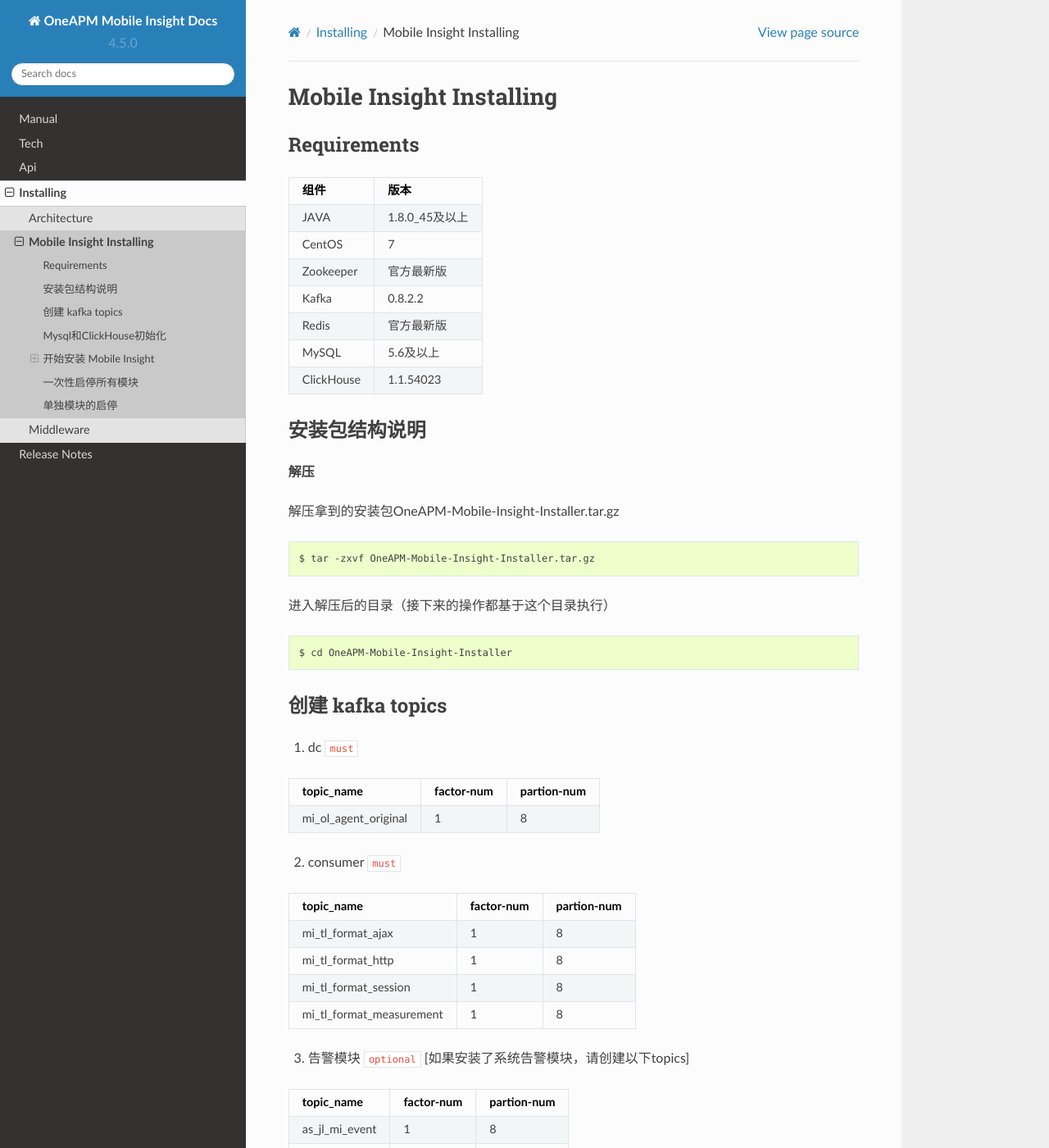
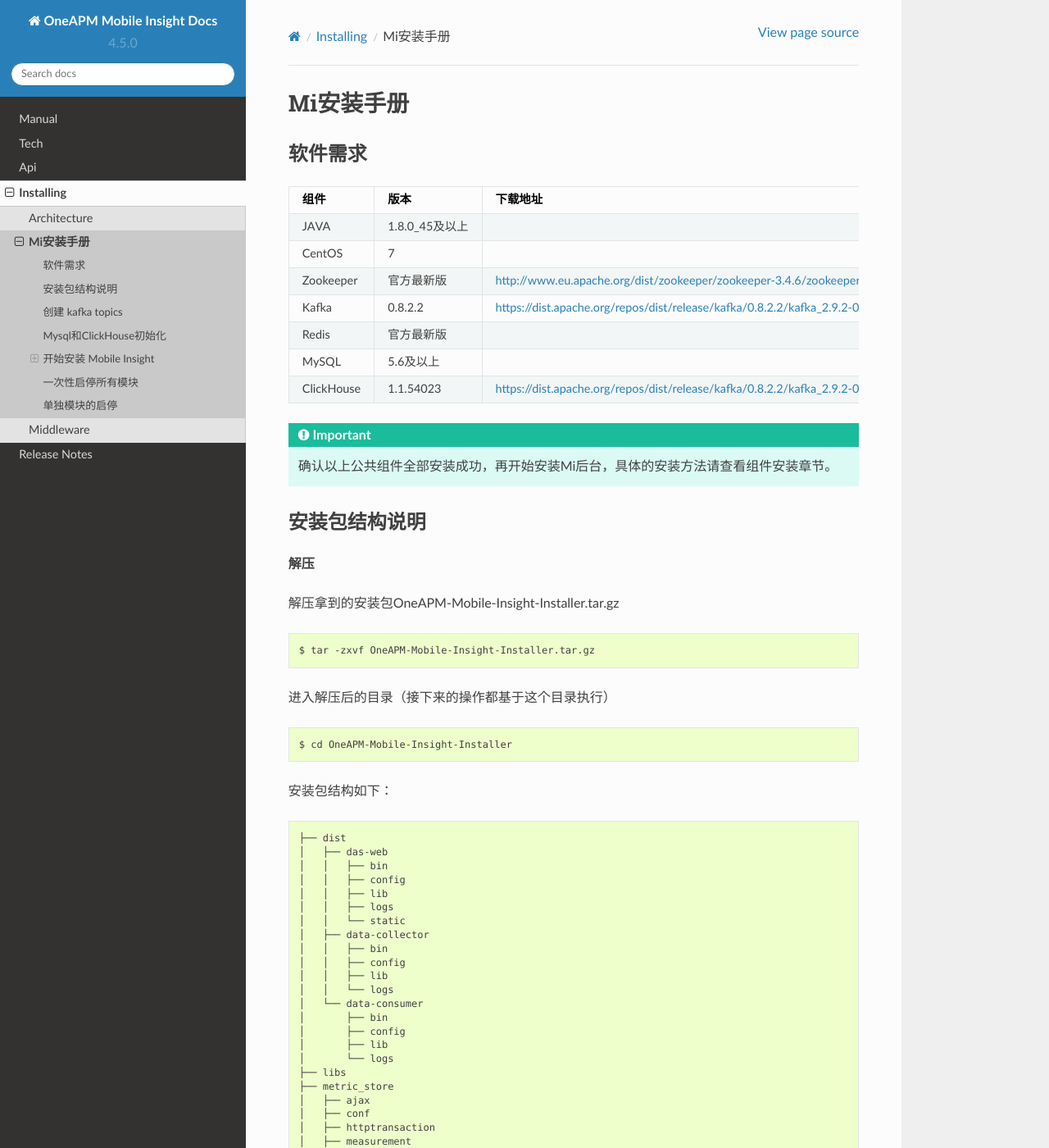
Before and after one commit to gardenias/docs-test, a Sphinx documentation site: the page built from docs/installing/mi.rst, in a window 1280 px wide and 1400 px high. Shown: the whole window at 82% size. Built offline with Sphinx 7.4.7 and the Read the Docs theme 2.0.0, drawn with Linux system fonts in a browser that asks for light colours; some of the changed text lies outside the part shown.

Commit message:
修改安装页

```diff
--- a/docs/installing/mi.rst
+++ b/docs/installing/mi.rst
@@ -1,31 +1,34 @@
 .. _installing_mi:
 
 ==============================
-Mobile Insight Installing
+Mi安装手册
 ==============================
 
 
-Requirements
+软件需求
 -------------------
 
-+------------+----------------+
-| 组件       | 版本           |
-+============+================+
-| JAVA       | 1.8.0_45及以上 |
-+------------+----------------+
-| CentOS     | 7              |
-+------------+----------------+
-| Zookeeper  | 官方最新版     |
-+------------+----------------+
-| Kafka      | 0.8.2.2        |
-+------------+----------------+
-| Redis      | 官方最新版     |
-+------------+----------------+
-| MySQL      | 5.6及以上      |
-+------------+----------------+
-| ClickHouse | 1.1.54023      |
-+------------+----------------+
++------------+----------------+------------------------------------------------------------------------------------+
+| 组件       | 版本           | 下载地址                                                                           |
++============+================+====================================================================================+
+| JAVA       | 1.8.0_45及以上 |                                                                                    |
++------------+----------------+------------------------------------------------------------------------------------+
+| CentOS     | 7              |                                                                                    |
++------------+----------------+------------------------------------------------------------------------------------+
+| Zookeeper  | 官方最新版     |  http://www.eu.apache.org/dist/zookeeper/zookeeper-3.4.6/zookeeper-3.4.6.tar.gz    |
++------------+----------------+------------------------------------------------------------------------------------+
+| Kafka      | 0.8.2.2        |  https://dist.apache.org/repos/dist/release/kafka/0.8.2.2/kafka_2.9.2-0.8.2.2.tgz  |
++------------+----------------+------------------------------------------------------------------------------------+
+| Redis      | 官方最新版     |                                                                                    |
++------------+----------------+------------------------------------------------------------------------------------+
+| MySQL      | 5.6及以上      |                                                                                    |
++------------+----------------+------------------------------------------------------------------------------------+
+| ClickHouse | 1.1.54023      |  https://dist.apache.org/repos/dist/release/kafka/0.8.2.2/kafka_2.9.2-0.8.2.2.tgz  |
++------------+----------------+------------------------------------------------------------------------------------+
 
+.. important::
+
+  确认以上公共组件全部安装成功，再开始安装Mi后台，具体的安装方法请查看组件安装章节。
 
 安装包结构说明
 -------------------
@@ -43,6 +46,43 @@
 ::
 
   $ cd OneAPM-Mobile-Insight-Installer
+
+安装包结构如下：
+
+::
+
+   ├── dist
+   │   ├── das-web
+   │   │   ├── bin
+   │   │   ├── config
+   │   │   ├── lib
+   │   │   ├── logs
+   │   │   └── static
+   │   ├── data-collector
+   │   │   ├── bin
+   │   │   ├── config
+   │   │   ├── lib
+   │   │   └── logs
+   │   └── data-consumer
+   │       ├── bin
+   │       ├── config
+   │       ├── lib
+   │       └── logs
+   ├── libs
+   ├── metric_store
+   │   ├── ajax
+   │   ├── conf
+   │   ├── httptransaction
+   │   ├── measurement
+   │   ├── session
+   │   └── touch-metric-store
+   │       ├── bin
+   │       ├── conf
+   │       └── lib
+   ├── sql
+   │   ├── databases
+   │   └── upgradeSql
+   └── tools
 
 
 创建 kafka topics
@@ -80,10 +120,10 @@
 | as_jl_mi_alert           |          1           |         8            |
 +--------------------------+----------------------+----------------------+
 
-**command for topic creation:**
+**创建topics的命令:**
 ::
 
-  $ $KAFKA_HOME/bin/kafka-topics.sh --zookeeper zookeeper <host:port> --topic <topic_name>   --replication-factor <factor-num>   --partitions <partion-num>  --create
+  $ $KAFKA_HOME/bin/kafka-topics.sh --zookeeper <zookeeper host:port> --topic <topic_name>   --replication-factor <factor-num>   --partitions <partion-num>  --create
 
 .. important::
 
```
Also changed, not shown: other parts of docs/installing/mi.rst (+2 -6 lines).
